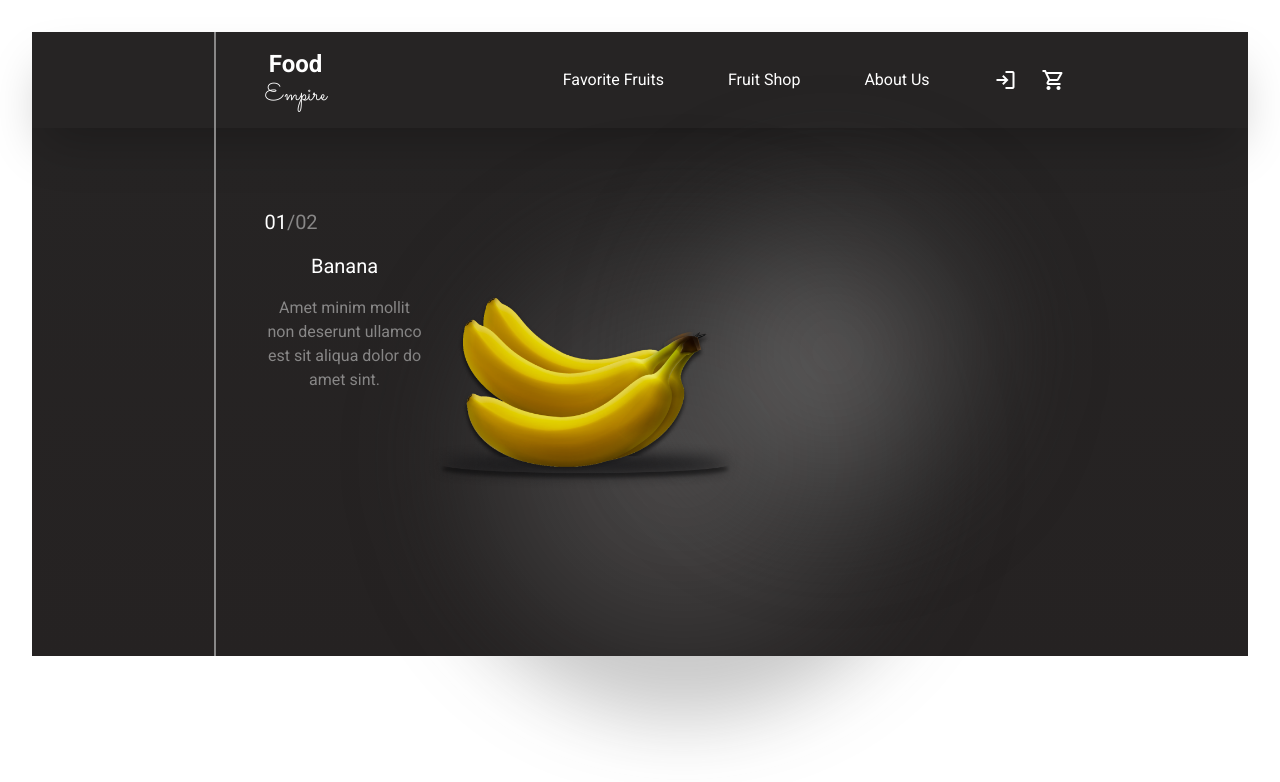
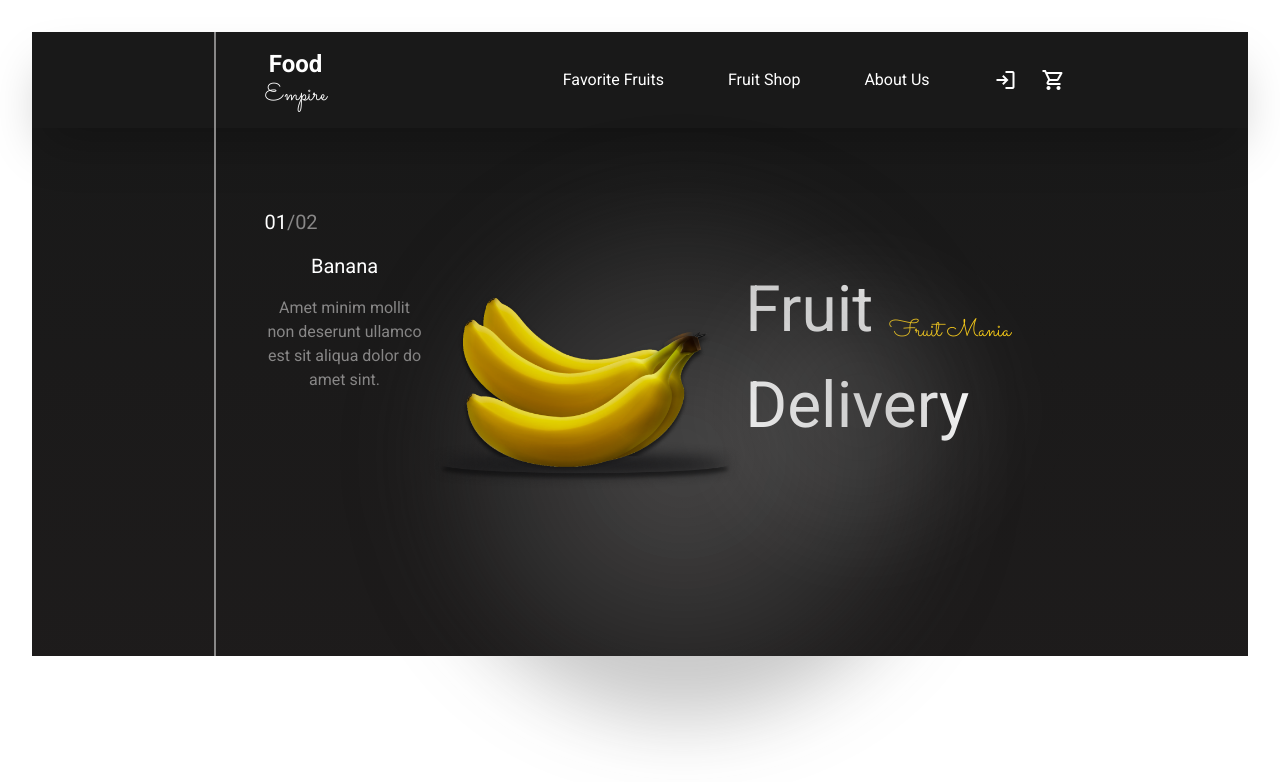
Before and after one commit to Vitholu/fruit-empire, a React (Vite) app: page / in a window 1280 px wide. Shown: the top 782 px of the page. Built offline with nearby package versions, Linux system fonts and the light colour scheme.

Commit message:
Add hero section styling

```diff
--- a/src/App.tsx
+++ b/src/App.tsx
@@ -7,7 +7,7 @@ function App() {
     return (
         <div className="flex bg-header flex-col">
             <span className="rounded-full h-128 w-128 bg-gradient-radial from-white-g50 to-black-g50 absolute top-1/4 left-1/3 z-1 blur-2xl"></span>
-            <span className="rounded-full h-96 w-96 bg-gradient-radial from-white-g50 to-black-g50 absolute top-1/5 left-2/4 z-1 blur-2xl"></span>
+            <span className="rounded-full h-72 w-72 bg-gradient-radial from-white-g150 to-black-g150 absolute top-1/3 left-14/25 z-1 blur-2xl"></span>
             <div className=" flex h-24 justify-between shadow-2xl">
                 <Header />
             </div>
--- a/src/components/Hero.tsx
+++ b/src/components/Hero.tsx
@@ -1,5 +1,7 @@
 import React from 'react'
 import banana from '../assets/banana.png'
+import Orange from '../assets/Orange.png'
+import Melons from '../assets/Melons.png'
 
 const Hero = () => {
     return (
@@ -14,10 +16,20 @@ const Hero = () => {
                     Amet minim mollit non deserunt ullamco est sit aliqua dolor do amet sint.
                 </p>
             </div>
+
             <div className="flex flex-2 items-center w-full justify-center">
                 <img src={banana} alt="" className=" z-10" />
             </div>
-            <div className="flex-2"></div>
+
+            <div className="flex flex-col items-start mt-36 flex-2">
+                <div className="flex gap-4">
+                    <span className="text-hero leading-75">Fruit</span>
+                    <span className="flex items-end pb-5 font-sacramento text-2xl text-yellow-400 h-24">
+                        Fruit Mania
+                    </span>
+                </div>
+                <div className="text-hero leading-75">Delivery</div>
+            </div>
         </div>
     )
 }
--- a/tailwind.config.cjs
+++ b/tailwind.config.cjs
@@ -4,7 +4,7 @@ module.exports = {
     theme: {
         extend: {
             colors: {
-                header: 'rgba(38, 36, 36, 1)',
+                header: 'rgba(0, 0, 0, .9)',
                 'gray-50': '#888787',
                 'gray-100': '#232121',
 
@@ -13,6 +13,9 @@ module.exports = {
 
                 'black-g100': 'rgba(36, 31, 31, 0.4)',
                 'white-g100': 'rgba(20, 30, 81, 0)',
+
+                'black-g150': 'rgba(29, 29, 34, 0)',
+                'white-g150': 'rgba(255, 255, 255, 0.1)',
             },
             fontFamily: {
                 roboto: ['Roboto', 'sans-serif'],
@@ -30,11 +33,18 @@ module.exports = {
                 '1/4': '25%',
                 '1/3': '33%',
                 '1/5': '20%',
+                '14/25': '56%',
                 128: '32rem',
             },
             backgroundImage: {
                 'gradient-radial': 'radial-gradient(var(--tw-gradient-stops))',
             },
+            fontSize: {
+                hero: '64px',
+            },
+            lineHeight: {
+                75: '4.6875rem',
+            },
         },
     },
     plugins: [],
```
Also changed, not shown: src/assets/Melons.png (added), src/assets/Orange.png (added).
